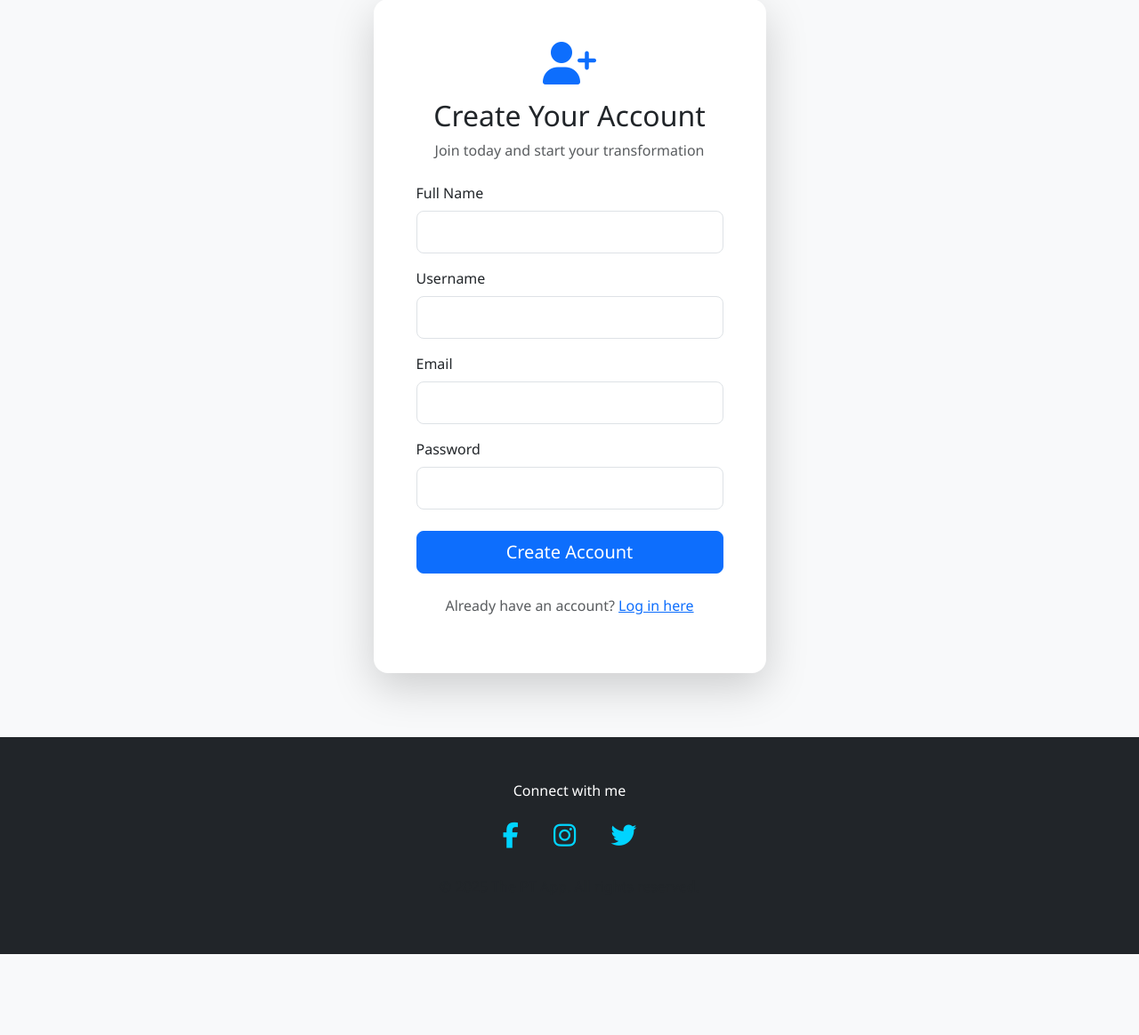
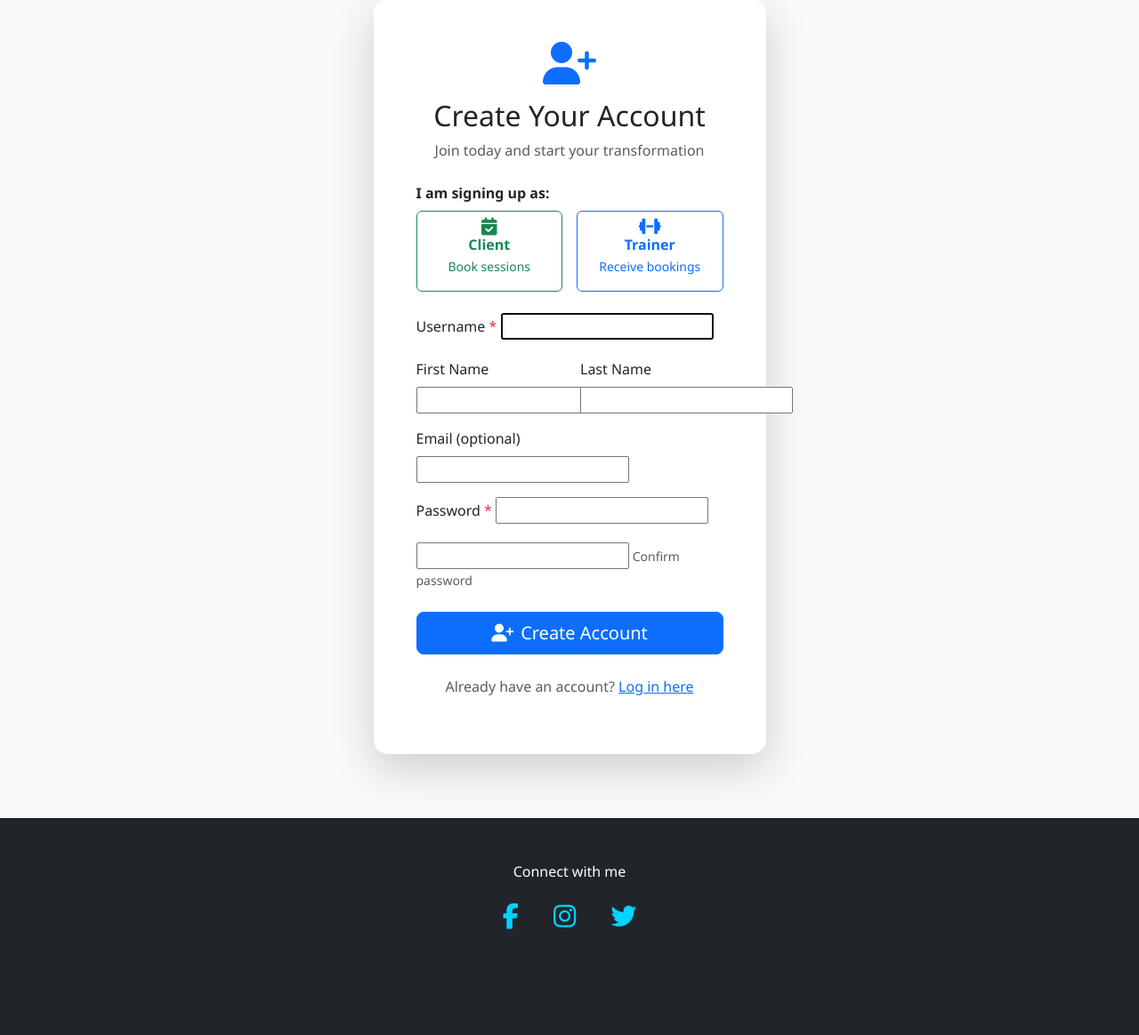
Before and after one commit to Brianon97/theptapp, a Django app: page /signup/ in a window 1280 px wide. Shown: the part 149-1313 px from the top of the page at 89% size. Before the commit the page ends 1222 px from the top, so only its background shows below. Run offline with Django 4.2, Linux system fonts and the light colour scheme.

Commit message:
update html

```diff
--- a/templates/signup.html
+++ b/templates/signup.html
@@ -1,4 +1,5 @@
-{% extends 'base.html' %}
+<!-- templates/signup.html -->  <!-- ← directly in templates/, no subfolder -->
+{% extends "base.html" %}
 {% block title %}Sign Up - The PT App{% endblock %}
 
 {% block content %}
@@ -16,34 +17,76 @@
           <form method="post" novalidate>
             {% csrf_token %}
 
+            <!-- THIS IS THE FIXED PART – proper radio buttons with name="role" -->
+            <div class="mb-4">
+              <label class="form-label fw-bold">I am signing up as:</label>
+              <div class="row g-3">
+                <div class="col-6">
+                  <input type="radio" name="role" value="client" id="id_role_0" class="btn-check" required>
+                  <label class="btn btn-outline-success w-100 py-3" for="id_role_0">
+                    <i class="fas fa-calendar-check fa-lg mb-2 d-block"></i>
+                    <strong>Client</strong><br>
+                    <small>Book sessions</small>
+                  </label>
+                </div>
+                <div class="col-6">
+                  <input type="radio" name="role" value="trainer" id="id_role_1" class="btn-check" required>
+                  <label class="btn btn-outline-primary w-100 py-3" for="id_role_1">
+                    <i class="fas fa-dumbbell fa-lg mb-2 d-block"></i>
+                    <strong>Trainer</strong><br>
+                    <small>Receive bookings</small>
+                  </label>
+                </div>
+              </div>
+              {% if form.role.errors %}
+                <div class="text-danger small mt-2">{{ form.role.errors }}</div>
+              {% endif %}
+            </div>
+
+            <!-- Rest of your fields – using {{ form.field_name }} is safer -->
             <div class="mb-3">
-              <label class="form-label">Full Name</label>
-              <input type="text" name="full_name" class="form-control form-control-lg" required>
+              <label class="form-label">Username <span class="text-danger">*</span></label>
+              {{ form.username }}
+              {% if form.username.errors %}<small class="text-danger">{{ form.username.errors|join:", " }}</small>{% endif %}
+            </div>
+
+            <div class="row">
+              <div class="col-md-6 mb-3">
+                <label class="form-label">First Name</label>
+                {{ form.first_name }}
+              </div>
+              <div class="col-md-6 mb-3">
+                <label class="form-label">Last Name</label>
+                {{ form.last_name }}
+              </div>
             </div>
 
             <div class="mb-3">
-              <label class="form-label">Username</label>
-              <input type="text" name="username" class="form-control form-control-lg" required>
+              <label class="form-label">Email (optional)</label>
+              {{ form.email }}
             </div>
 
             <div class="mb-3">
-              <label class="form-label">Email</label>
-              <input type="email" name="email" class="form-control form-control-lg" required>
+              <label class="form-label">Password <span class="text-danger">*</span></label>
+              {{ form.password1 }}
+            </div>
+            <div class="mb-4">
+              {{ form.password2 }}
+              <small class="text-muted">Confirm password</small>
             </div>
 
-            <div class="mb-4">
-              <label class="form-label">Password</label>
-              <input type="password" name="password" class="form-control form-control-lg" required>
-            </div>
+            {% if form.non_field_errors %}
+              <div class="alert alert-danger">{{ form.non_field_errors }}</div>
+            {% endif %}
 
             <button type="submit" class="btn btn-primary btn-lg w-100">
-              Create Account
+              <i class="fas fa-user-plus me-2"></i>Create Account
             </button>
+          </form>
 
-            <p class="text-center mt-4 text-muted">
-              Already have an account? <a href="{% url 'login' %}">Log in here</a>
-            </p>
-          </form>
+          <p class="text-center mt-4 text-muted">
+            Already have an account? <a href="{% url 'login' %}">Log in here</a>
+          </p>
         </div>
       </div>
     </div>
```
